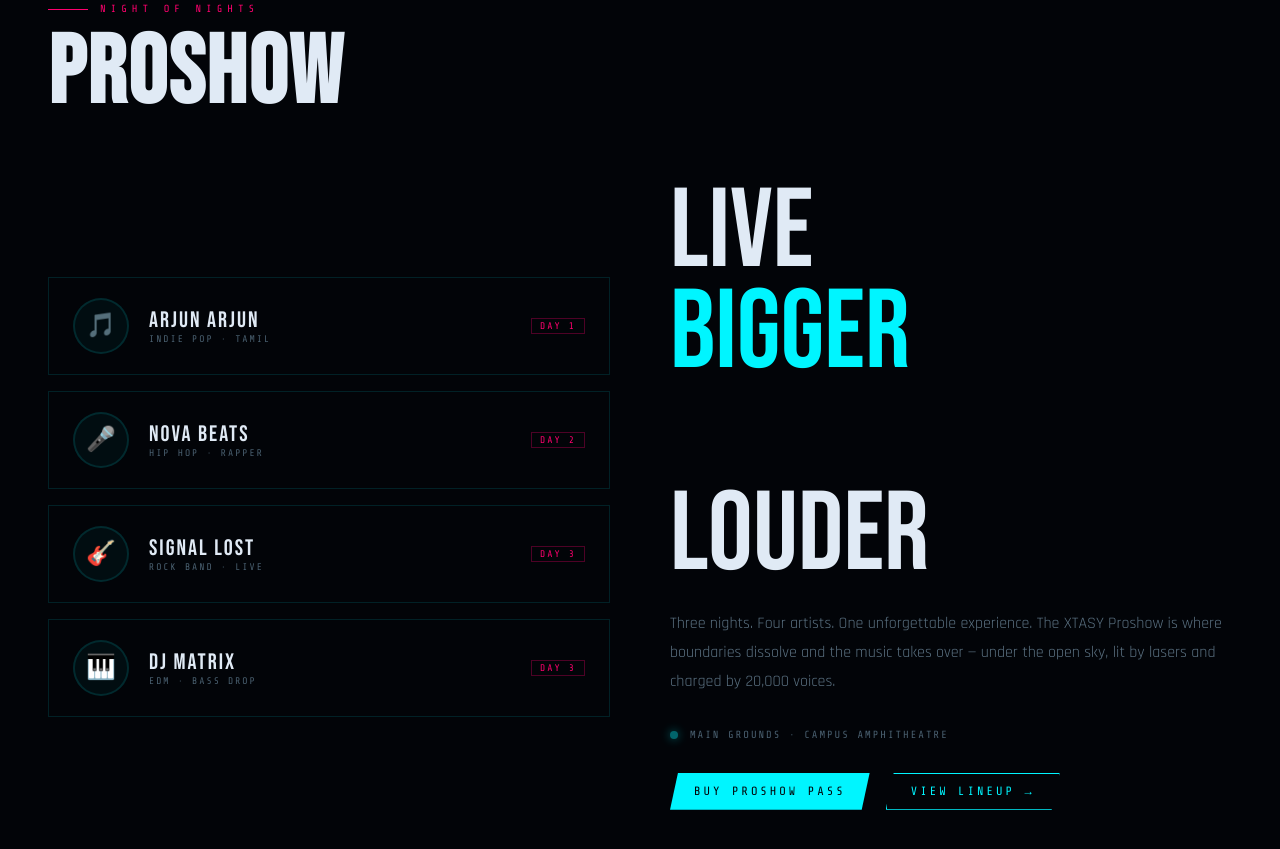
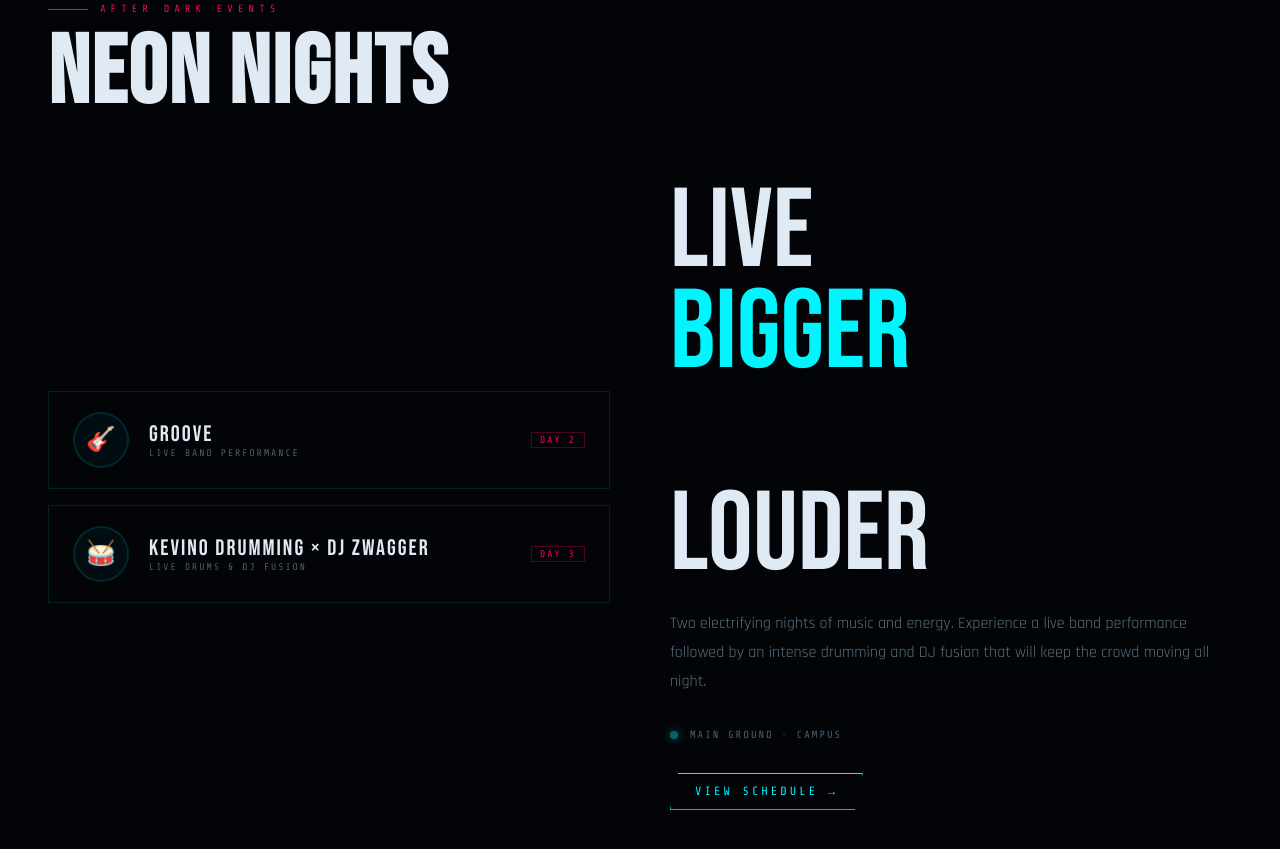
Before and after one commit to RizaMehakSaleem/STM_XTASY26, a plain HTML site: page xtasy-project/index.html in a window 1280 px wide. Shown: the part 4185-5034 px from the top of the page. Drawn offline with nearby package versions, Linux system fonts and the light colour scheme.

Commit message:
Revise Proshow section with new artists and details
Updated artist lineup and descriptions for the Proshow section.

```diff
--- a/xtasy-project/index.html
+++ b/xtasy-project/index.html
@@ -1052,53 +1052,49 @@
 
 <!-- PROSHOW -->
 <section id="proshow">
-  <div class="section-label reveal">NIGHT OF NIGHTS</div>
-  <h2 class="section-title reveal reveal-delay-1">PROSHOW</h2>
+  <div class="section-label reveal">AFTER DARK EVENTS</div>
+  <h2 class="section-title reveal reveal-delay-1">NEON NIGHTS</h2>
+
   <div class="proshow-layout">
     <div class="proshow-artists reveal">
+
       <div class="artist-card">
-        <div class="artist-avatar">🎵</div>
+        <div class="artist-avatar">🎸</div>
         <div>
-          <div class="artist-name">ARJUN ARJUN</div>
-          <div class="artist-genre">INDIE POP · TAMIL</div>
-        </div>
-        <div class="artist-day">DAY 1</div>
-      </div>
-      <div class="artist-card">
-        <div class="artist-avatar">🎤</div>
-        <div>
-          <div class="artist-name">NOVA BEATS</div>
-          <div class="artist-genre">HIP HOP · RAPPER</div>
+          <div class="artist-name">GROOVE</div>
+          <div class="artist-genre">LIVE BAND PERFORMANCE</div>
         </div>
         <div class="artist-day">DAY 2</div>
       </div>
+
       <div class="artist-card">
-        <div class="artist-avatar">🎸</div>
+        <div class="artist-avatar">🥁</div>
         <div>
-          <div class="artist-name">SIGNAL LOST</div>
-          <div class="artist-genre">ROCK BAND · LIVE</div>
+          <div class="artist-name">KEVINO DRUMMING × DJ ZWAGGER</div>
+          <div class="artist-genre">LIVE DRUMS & DJ FUSION</div>
         </div>
         <div class="artist-day">DAY 3</div>
       </div>
-      <div class="artist-card">
-        <div class="artist-avatar">🎹</div>
-        <div>
-          <div class="artist-name">DJ MATRIX</div>
-          <div class="artist-genre">EDM · BASS DROP</div>
-        </div>
-        <div class="artist-day">DAY 3</div>
-      </div>
+
     </div>
+
     <div class="proshow-info reveal reveal-delay-2">
       <div class="proshow-big">LIVE<br/><span>BIGGER</span><br/>LOUDER</div>
-      <p class="proshow-desc">Three nights. Four artists. One unforgettable experience. The XTASY Proshow is where boundaries dissolve and the music takes over — under the open sky, lit by lasers and charged by 20,000 voices.</p>
+
+      <p class="proshow-desc">
+        Two electrifying nights of music and energy. Experience a live band performance
+        followed by an intense drumming and DJ fusion that will keep the crowd moving all night.
+      </p>
+
       <div class="proshow-location">
         <div class="location-dot"></div>
-        MAIN GROUNDS · CAMPUS AMPHITHEATRE
+        MAIN GROUND · CAMPUS
       </div>
+
       <div style="margin-top:32px;display:flex;gap:16px;flex-wrap:wrap">
-        <button class="nav-cta">BUY PROSHOW PASS</button>
-        <button class="nav-cta" style="background:transparent;color:var(--neon);border:1px solid var(--neon)">VIEW LINEUP →</button>
+        <button class="nav-cta" style="background:transparent;color:var(--neon);border:1px solid var(--neon)">
+          VIEW SCHEDULE →
+        </button>
       </div>
     </div>
   </div>
```
